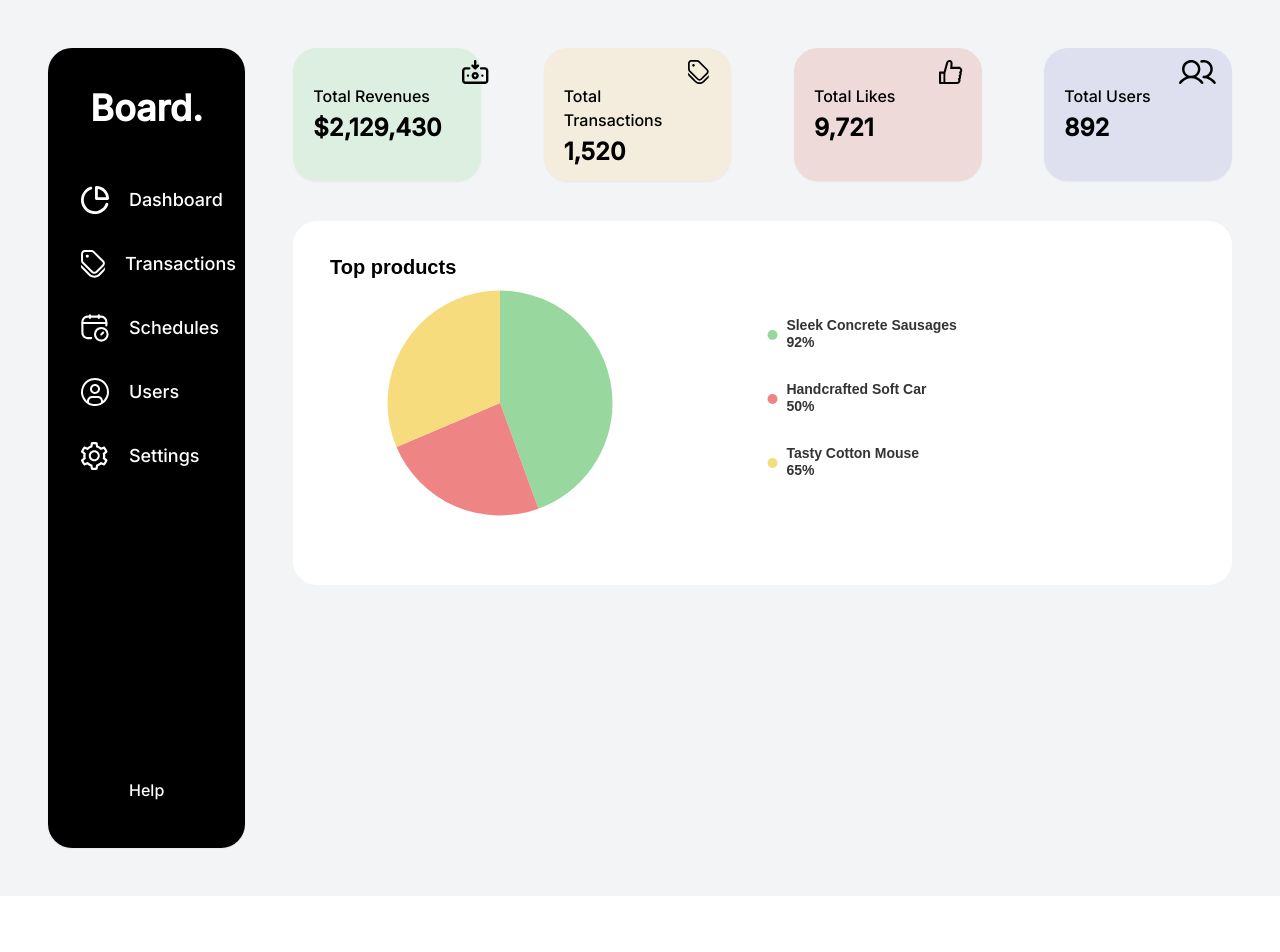
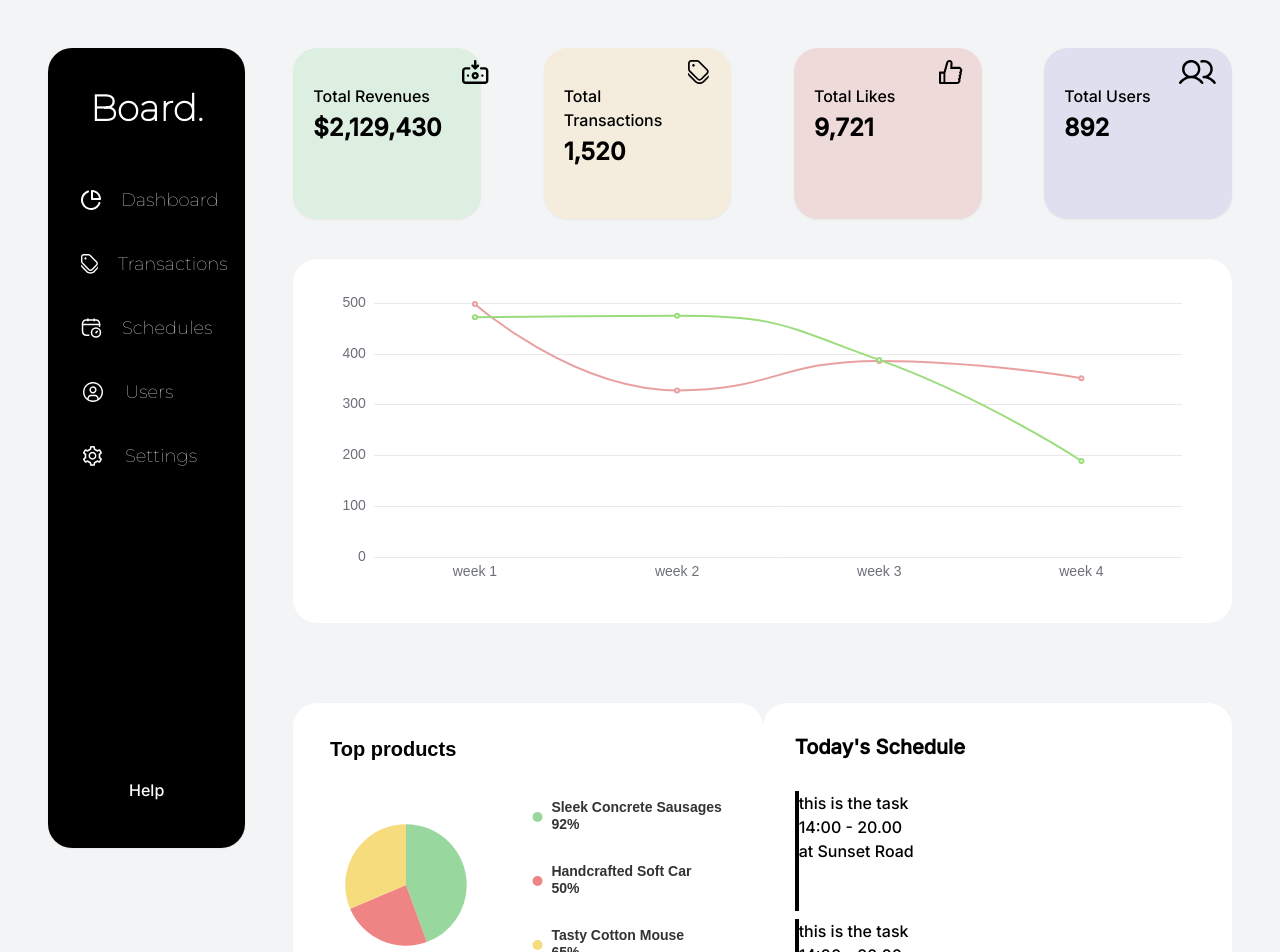
Before and after one commit to Prathmesh410/Task-listed, a React (Create React App) app in the folder frontend/: page / in a window 1280 px wide. Shown: the top 952 px of the page. Before the commit the page ends 896 px from the top, so only its background shows below. Built offline with nearby package versions, Linux system fonts and the light colour scheme.

Commit message:
Schedule is updated

```diff
--- a/frontend/public/index.html
+++ b/frontend/public/index.html
@@ -30,7 +30,7 @@
 <!-- Montserrat below -->
 <link rel="preconnect" href="https://fonts.googleapis.com">
 <link rel="preconnect" href="https://fonts.gstatic.com" crossorigin>
-<link href="https://fonts.googleapis.com/css2?family=Inter:wght@500&display=swap" rel="stylesheet">
+<link href="https://fonts.googleapis.com/css2?family=Inter:wght@500&family=Montserrat:wght@100&family=Open+Sans:wght@300&family=Raleway:wght@100;200&display=swap" rel="stylesheet">
     <title>React App</title>
   </head>
   <body>
--- a/frontend/src/components/HomePage/Card/Activity.js
+++ b/frontend/src/components/HomePage/Card/Activity.js
@@ -21,7 +21,6 @@ const option = {
           fontStyle: 'normal',
           fontWeight: 400,
           fontSize: 14,
-          lineHeight: 17,
         },
       }
     },
@@ -38,14 +37,14 @@ const option = {
           fontStyle: 'normal',
           fontWeight: 400,
           fontSize: 14,
-          lineHeight: 17,
         },
       }
     },
     legend: {
         data: ['user','guest'],
-        orient: 'vertical',
-        right: 20,
+        orient: 'horizontal',
+        right: "50%",
+        bottom:"50%",
         itemWidth: 10,
         itemHeight: 10,
         formatter: function (name) {
@@ -66,14 +65,22 @@ const option = {
         color:"#9BDD7C"
 
       }
-    ]
+    ],
+    grid: {
+        left: '2%',
+        right: '2%',
+        top: '4%',
+        bottom:'4%',
+        containLabel: true,
+      }
+
   };
 
 
 const ActivityChart = () => {
     return (
-        <Card>
-        <ReactEcharts option={option}  />
+        <Card >
+        <ReactEcharts option={option} />
         </Card>
     );
   };
--- a/frontend/src/components/HomePage/Card/Pie.js
+++ b/frontend/src/components/HomePage/Card/Pie.js
@@ -65,7 +65,7 @@ const option = {
 
 const PieChart = () => {
   return (
-    <Card>
+    <Card className="m-3 w-fit">
     <ReactEcharts option={option}  />
     </Card>
   );
--- /dev/null
+++ b/frontend/src/components/HomePage/Card/Schedule.js
@@ -0,0 +1,34 @@
+import React from 'react'
+import { faker } from '@faker-js/faker';
+import Card from './Card'
+import { generateTaskDummyData } from './dummyDataGenerator'
+const count =  faker.number.int({min:2,max:10});
+const taskData = generateTaskDummyData(count);
+console.log(taskData);
+
+function Schedule() {
+  return (
+    <Card className="w-fit">
+          <p className='font-bold text-xl leading-6 mb-8'>Today's Schedule</p>
+          <div className='w-full h-2/5 flex mb-2'>
+            <div className='bg-black w-1 h-full'></div>
+            <div className='w-full'>
+              <div className=''>this is the task</div>
+              <div className=''>14:00 - 20.00</div>
+              <div className=''>at Sunset Road</div>
+            </div>
+        </div>
+          <div className='w-full h-2/5 flex mb-2'>
+            <div className='bg-black w-1 h-full'></div>
+            <div className='w-full'>
+              <div className=''>this is the task</div>
+              <div className=''>14:00 - 20.00</div>
+              <div className=''>at Sunset Road</div>
+            </div>
+        </div>
+
+    </Card>
+  )
+}
+
+export default Schedule
--- a/frontend/src/components/HomePage/Card/TopProduct.js
+++ /dev/null
@@ -1,21 +0,0 @@
-import React from 'react'
-import Card from './Card'
-import PieChart from './Pie'
-
-function TopProduct() {
-  return (
-    <Card >
-        <div className='flex'>
-          <div>
-            <p className='font-bold text-2xl leading-6'>Top products</p>
-          <PieChart/>
-
-          </div>
-
-        </div>
-
-    </Card>
-  )
-}
-
-export default TopProduct
--- a/frontend/src/components/HomePage/Card/dummyDataGenerator.js
+++ b/frontend/src/components/HomePage/Card/dummyDataGenerator.js
@@ -52,3 +52,40 @@ export function generateActivityDummyData (){
         }
         return activityData;
 }
+
+
+export function generateTaskDummyData(count) {
+  function generateRandomDuration() {
+    const startHour = faker.number.int({ min: 0, max: 23 });
+    const endHour = startHour + 1;
+    const duration = `${startHour.toString().padStart(2, '0')}-${endHour.toString().padStart(2, '0')}`;
+
+    return duration;
+  }
+  const taskTitle = [
+    "Complete report", "Send invitations", "Research competitors", "Update social media", "Schedule meeting", "Approve vacation requests", "Create presentation", "Organize documents", "Follow up with customers", "Attend workshop"
+  ];
+  const colors = ["#DEE0EF","#EFDADA","#F4ECDD","#DDEFE0"];
+
+  const tasks = [];
+
+  for (let i = 0; i < count; i++) {
+    const num = faker.number.int({min:0,max:9});
+    const colorNum = faker.number.int({min:0,max:3});
+    const color = colors[colorNum];
+    const title = taskTitle[num];
+    const duration = generateRandomDuration();
+    const location = faker.location.streetAddress()
+
+    const task = {
+      color,
+      title,
+      duration,
+      location,
+    };
+
+    tasks.push(task);
+  }
+
+  return tasks;
+}
--- a/frontend/src/components/HomePage/HomePage.js
+++ b/frontend/src/components/HomePage/HomePage.js
@@ -3,6 +3,7 @@ import InfoCardWrapper from './Dashboard/InfoCardWrapper'
 import Sidebar from './Sidebar/Sidebar'
 import PieChart from './Card/Pie'
 import Activity from './Card/Activity'
+import Schedule from './Card/Schedule'
 
 function HomePage() {
   return (
@@ -11,13 +12,13 @@ function HomePage() {
       <Sidebar />
       <div className='w-10/12 pl-12 border-3'>
       <InfoCardWrapper className = 'h-3/6' />
-      <div className='flex justify-between'>
-      {/* <Activity/> */}
-        <PieChart/>
+      <Activity/>
+      <div className='flex justify-between mt-0'>
+        <PieChart />
+        <Schedule />
+        </div>
       </div>
       </div>
-      </div>
-
   )
 }
 
--- /dev/null
+++ b/frontend/src/components/HomePage/Sidebar/Sidebar.css
@@ -0,0 +1,7 @@
+.sidebar{
+    font-family: 'Montserrat', sans-serif!important;
+    height: 100vh;
+}
+.sidebar-text{
+    font-family: 'Montserrat', sans-serif!important;
+}
--- a/frontend/src/components/HomePage/Sidebar/Sidebar.js
+++ b/frontend/src/components/HomePage/Sidebar/Sidebar.js
@@ -5,10 +5,11 @@ import Icon2 from "./SidebarIcons/SidebarIcon2.svg"
 import Icon3 from "./SidebarIcons/SidebarIcon3.svg"
 import Icon4 from "./SidebarIcons/SidebarIcon4.svg"
 import Icon5 from "./SidebarIcons/SidebarIcon5.svg"
+import './Sidebar.css'
 function Sidebar() {
   return (
-    <div className='h-screen bg-black text-white w-2/12 rounded-3xl flex flex-col items-center shadow-sm' >
-      <h3 className='text-4xl font-bold leading-10 my-10 '>Board.</h3>
+    <div className=' bg-black text-white w-2/12 rounded-3xl flex flex-col items-center shadow-sm sidebar' >
+      <h3 className='text-4xl font-black leading-10 my-10 sidebar-text'>Board.</h3>
       <SidebarItem title="Dashboard" icon={Icon1}/>
       <SidebarItem title="Transactions" icon={Icon2}/>
       <SidebarItem title="Schedules" icon={Icon3}/>
--- a/frontend/src/components/HomePage/Sidebar/SidebarItem.js
+++ b/frontend/src/components/HomePage/Sidebar/SidebarItem.js
@@ -2,8 +2,8 @@ import React from 'react'
 function SidebarItem({icon,title}) {
   return (
     <div className='w-8/12 h-6 flex items-center text-white  my-5 cursor-pointer hover:font-semibold '>
-      <img src={icon} alt="icon img" className='mr-5 w-7 h-7'/>
-      <p className='text-lg leading-normal md:leading-6 '>{title}</p>
+      <img src={icon} alt="icon img" className='mr-5 w-6 h-5  '/>
+      <p className=' text-lg leading-normal md:leading-6 sidebar-text'>{title}</p>
     </div>
   )
 }
```
